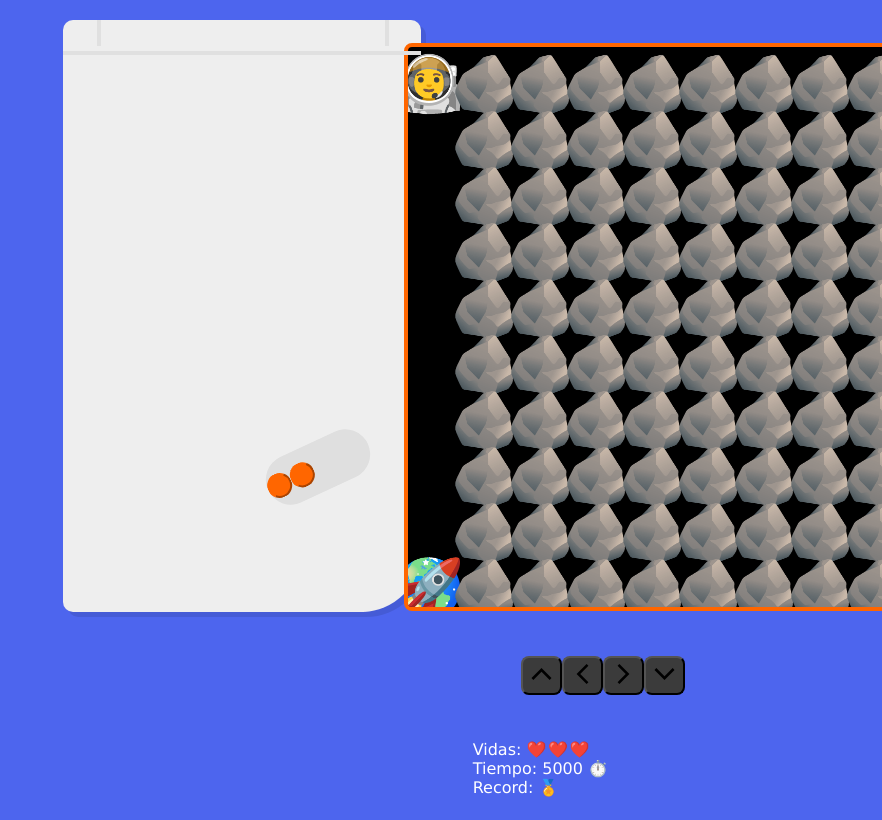
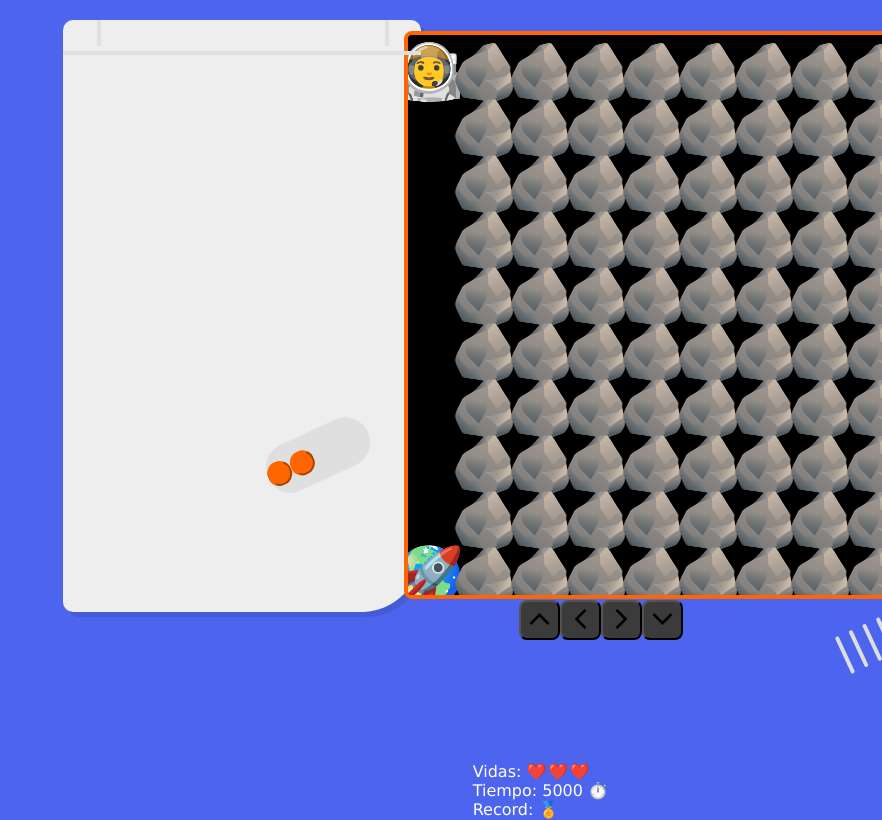
Before and after one commit to marialapc/Rocket, a plain HTML site: page index.html in a window 1280 px wide. Shown: the top 820 px of the page, without its empty margins (398-1280 px from the left). Drawn offline with Linux system fonts and the light colour scheme.

Commit message:
add speakers

```diff
--- a/index.html
+++ b/index.html
@@ -24,11 +24,16 @@
             <button id="down" class="btnDown"><svg class='arrowDown'fill="#000000" width="800px" height="800px" viewBox="0 0 1920 1920" xmlns="http://www.w3.org/2000/svg">
                 <path d="m.08 568.063 176.13-176.13 783.988 783.864 783.74-783.864 176.129 176.13-959.87 960.118z" fill-rule="evenodd"/>
             </svg></button>
+            <div class="speakers"></div>
         </div>
         <div class="btn-AB">
             <button class="btnA"></button>
             <button class="btnB"></button>
         </div>
+
+
+
+
         <div class="messages">
         <p>Vidas: <span id='lives'></span></p>
         <p>Tiempo: <span id='time'></span> ⏱️</p>
--- a/styles.css
+++ b/styles.css
@@ -50,6 +50,7 @@ body {
     border-radius: 8px;
     background-color: #000000;
     margin-right: 30px;
+    margin-top: 10px;
   }
 
   .btns {
@@ -59,6 +60,7 @@ body {
     margin: 0 auto;
     width: 100%;
     margin-right: 200px;
+    margin-bottom: 120px;
   }
 
   button {
@@ -68,11 +70,7 @@ body {
     font-family: inherit;
     margin: 0;
     padding: 6px 6px;
-  }
-
-
-
-
+    }
 
   .arrowUp{
     height: 20px;
@@ -103,7 +101,7 @@ body {
 
   .btn-AB {
     position: absolute;
-    top: 422px;
+    top: 410px;
     left: 200px;
     width: 110px;
     height: 50px;
@@ -130,7 +128,18 @@ body {
     border-radius: 100%;
   }
 
-
+ .speakers{
+  content: "";
+  position: relative;
+  height: 40px;
+  width: 4px;
+  left: 160px;
+  top: 35px;
+  background: #DDD;
+  border-radius: 4px;
+  transform: rotate(-25deg);
+  box-shadow: 15px 0 #ddd, 30px 0 #ddd, 45px 0 #ddd, 60px 0 #ddd;
+ }
 
 
   p {
```
